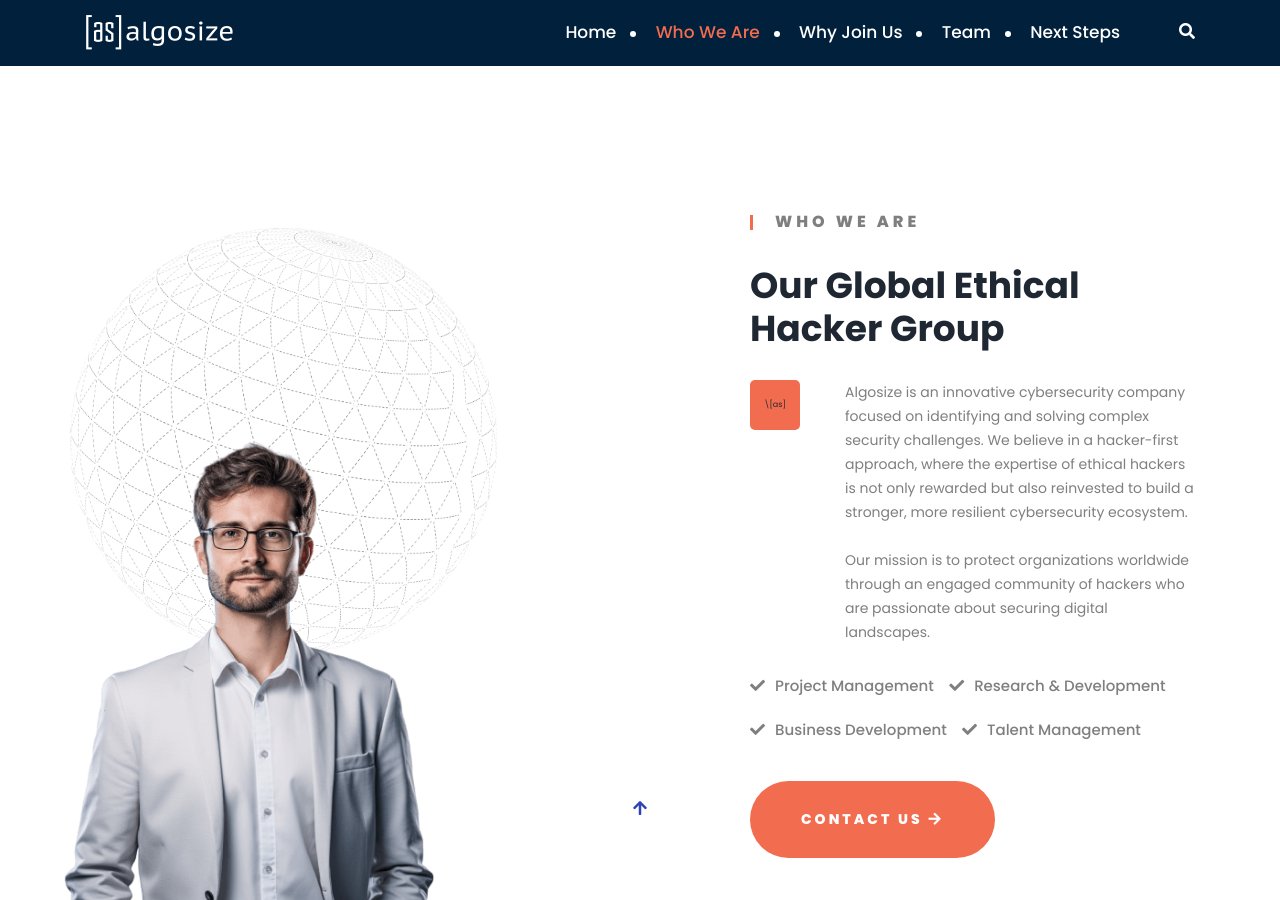
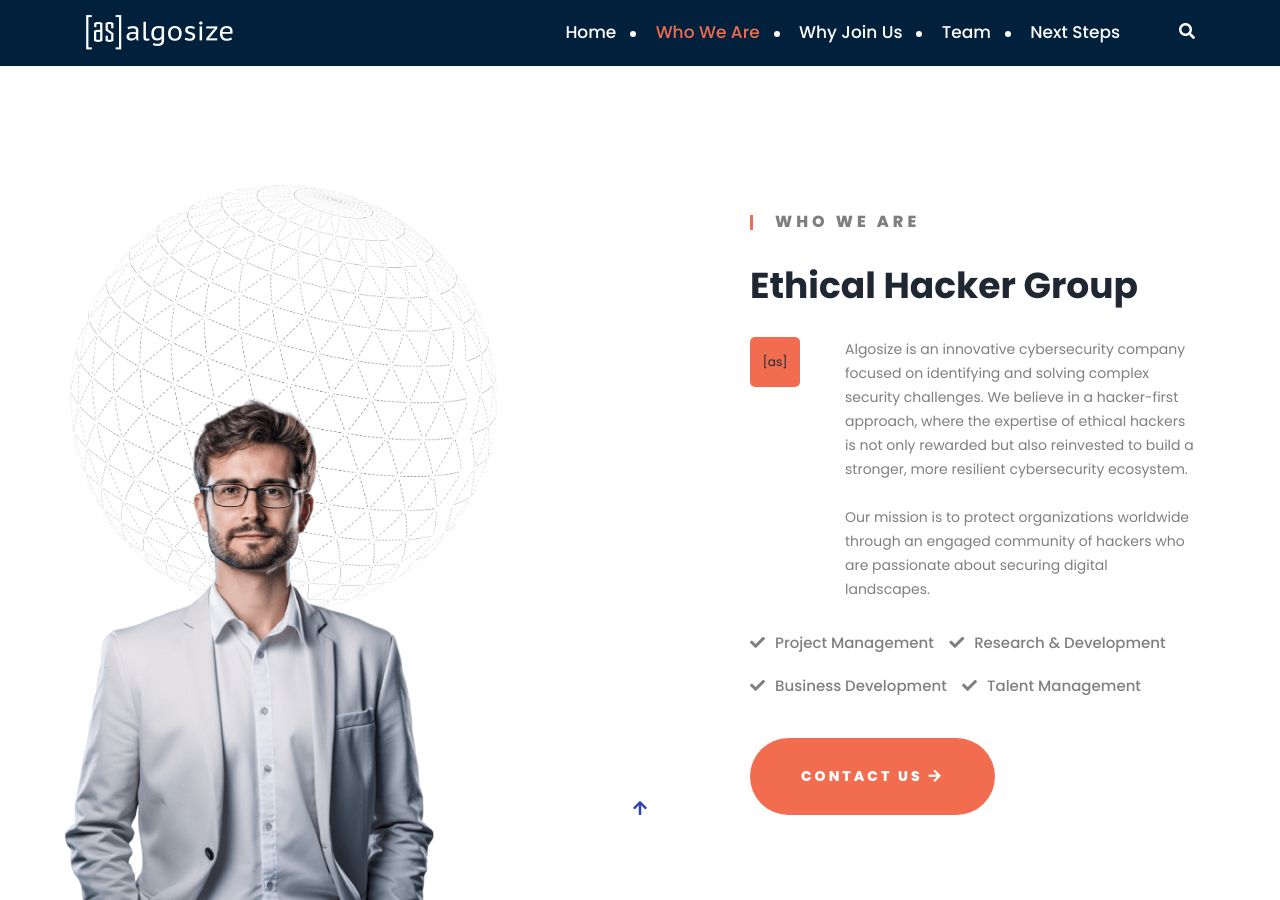
Before and after one commit to AlgoSize/website, a Jekyll site: the page built from index.html, in a window 1280 px wide and 900 px high, scrolled down 1349 px. Built offline with Jekyll 4.4.1, drawn with Linux system fonts in a browser that asks for light colours.

Commit message:
Update settings.yml

```diff
--- a/_data/settings.yml
+++ b/_data/settings.yml
@@ -66,10 +66,10 @@ textimonials_settings:
 
 abouts_settings:
   title: Who we are
-  description: Our Global Ethical Hacker Group
+  description: Ethical Hacker Group
   image: "/assets/images/about-us/1.png"
   image2: "/assets/images/about-us/2.png"
-  text: <h1 style="font-size:8px; ">\[as]</h1>
+  text: <h1 style="font-size:12px; ">[as]</h1>
   text2: Algosize is an innovative cybersecurity company focused on identifying and solving complex security challenges. We believe in a hacker-first approach, where the expertise of ethical hackers is not only rewarded but also reinvested to build a stronger, more resilient cybersecurity ecosystem. <br> <br> Our mission is to protect organizations worldwide through an engaged community of hackers who are passionate about securing digital landscapes.
   list:
     - item: Project Management
```
